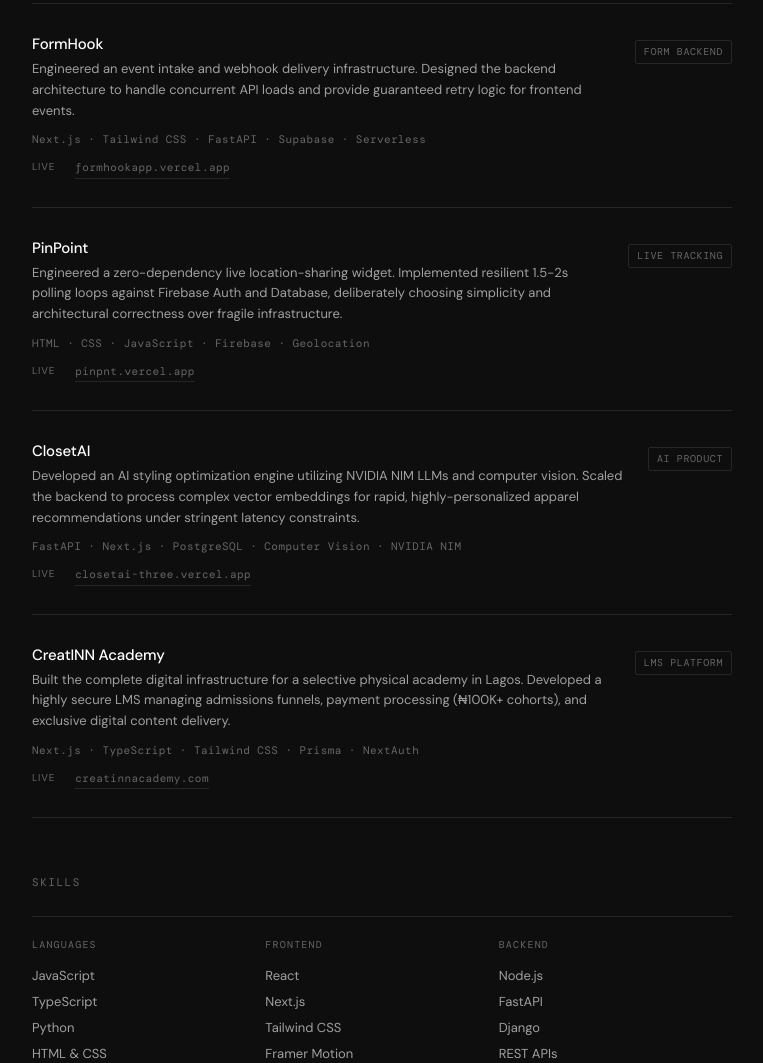
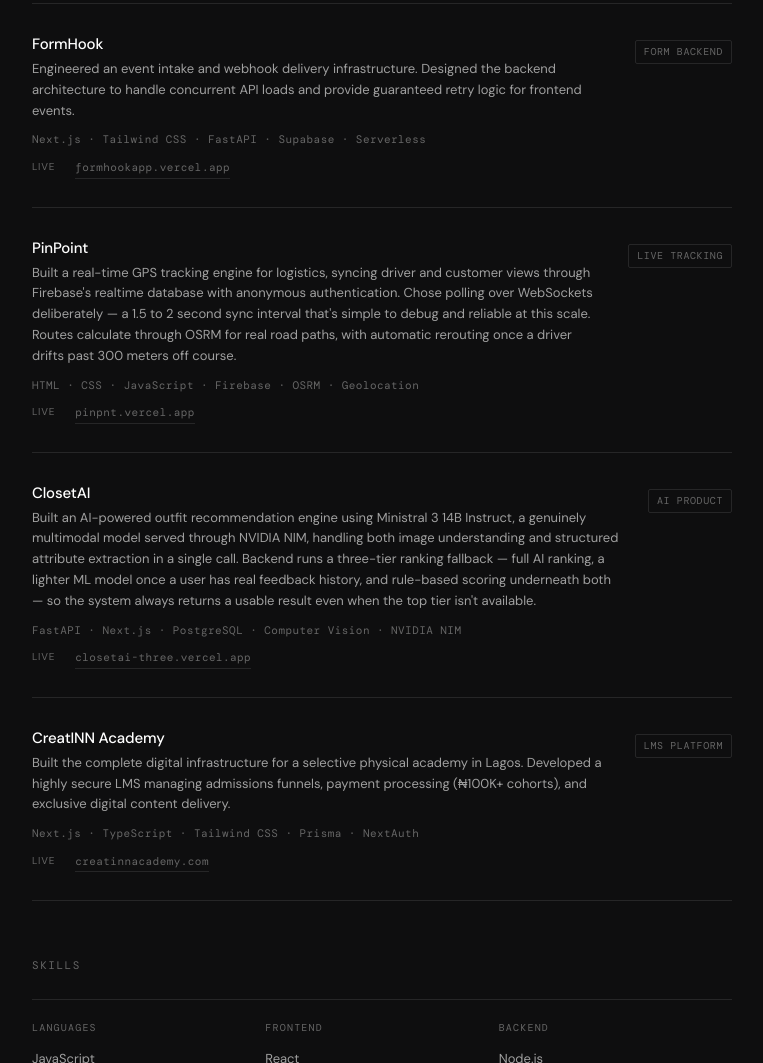
Before and after one commit to mayowa-kalejaiye/portfolio, a website: page index.html in a window 1280 px wide. Shown: the part 2131-3194 px from the top of the page, without its empty margins (258-1021 px from the left). Drawn offline with nearby package versions, Linux system fonts and the light colour scheme; a web font is replaced by a local one.

Commit message:
fix: apply verified architecture descriptions for PinPoint and ClosetAI

```diff
--- a/index.html
+++ b/index.html
@@ -312,8 +312,8 @@
     <div class="job">
       <div class="job-left">
         <div class="job-title">PinPoint</div>
-        <div class="job-company">Engineered a zero-dependency live location-sharing widget. Implemented resilient 1.5-2s polling loops against Firebase Auth and Database, deliberately choosing simplicity and architectural correctness over fragile infrastructure.</div>
-        <div class="job-skills">HTML · CSS · JavaScript · Firebase · Geolocation</div>
+        <div class="job-company">Built a real-time GPS tracking engine for logistics, syncing driver and customer views through Firebase's realtime database with anonymous authentication. Chose polling over WebSockets deliberately — a 1.5 to 2 second sync interval that's simple to debug and reliable at this scale. Routes calculate through OSRM for real road paths, with automatic rerouting once a driver drifts past 300 meters off course.</div>
+        <div class="job-skills">HTML · CSS · JavaScript · Firebase · OSRM · Geolocation</div>
         <div class="job-links">
           <span class="job-link-label">Live</span><a href="https://pinpnt.vercel.app" target="_blank" class="job-link">pinpnt.vercel.app</a>
         </div>
@@ -326,7 +326,7 @@
     <div class="job">
       <div class="job-left">
         <div class="job-title">ClosetAI</div>
-        <div class="job-company">Developed an AI styling optimization engine utilizing NVIDIA NIM LLMs and computer vision. Scaled the backend to process complex vector embeddings for rapid, highly-personalized apparel recommendations under stringent latency constraints.</div>
+        <div class="job-company">Built an AI-powered outfit recommendation engine using Ministral 3 14B Instruct, a genuinely multimodal model served through NVIDIA NIM, handling both image understanding and structured attribute extraction in a single call. Backend runs a three-tier ranking fallback — full AI ranking, a lighter ML model once a user has real feedback history, and rule-based scoring underneath both — so the system always returns a usable result even when the top tier isn't available.</div>
         <div class="job-skills">FastAPI · Next.js · PostgreSQL · Computer Vision · NVIDIA NIM</div>
         <div class="job-links">
           <span class="job-link-label">Live</span><a href="https://closetai-three.vercel.app/" target="_blank" class="job-link">closetai-three.vercel.app</a>
```
